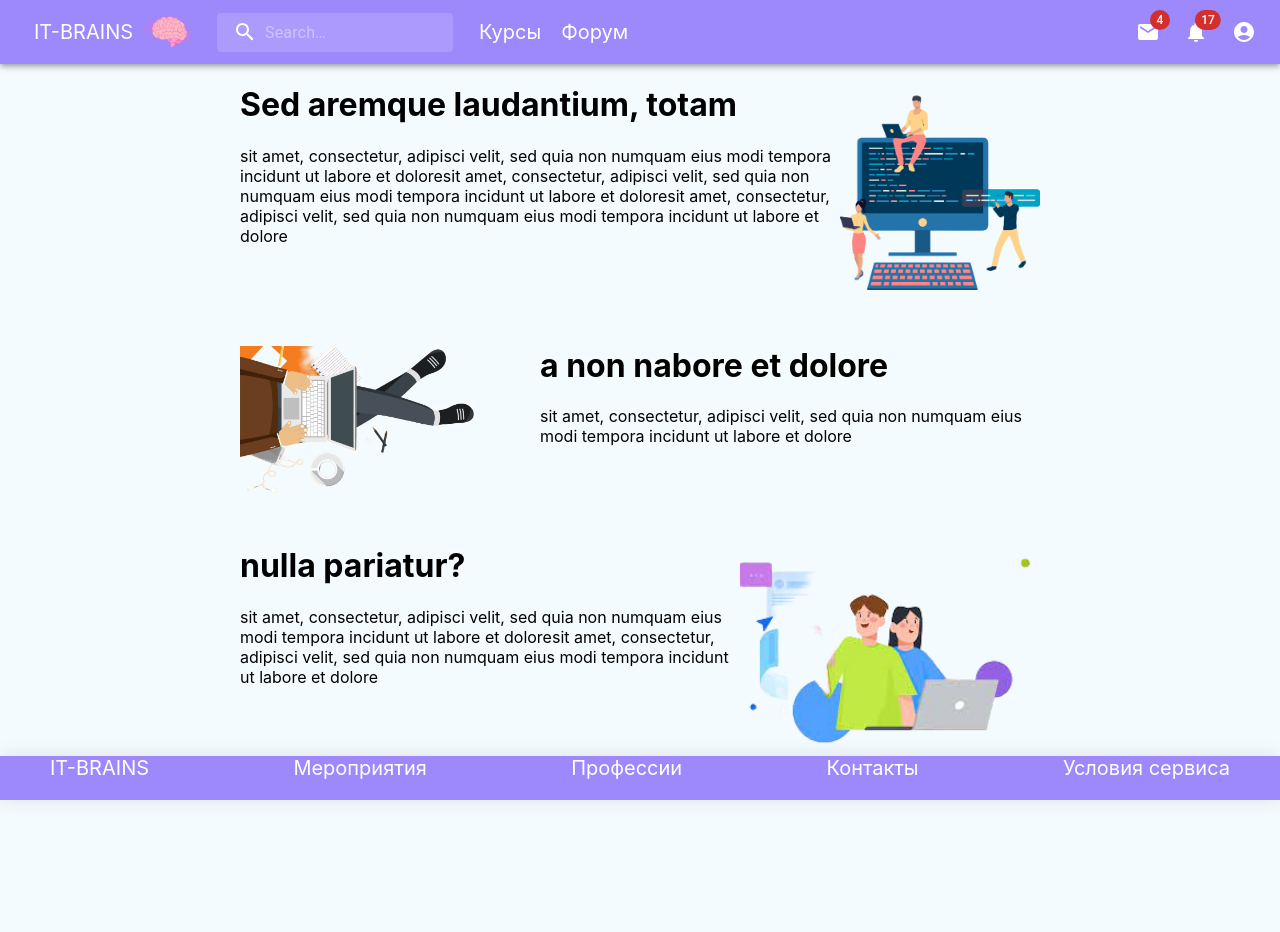
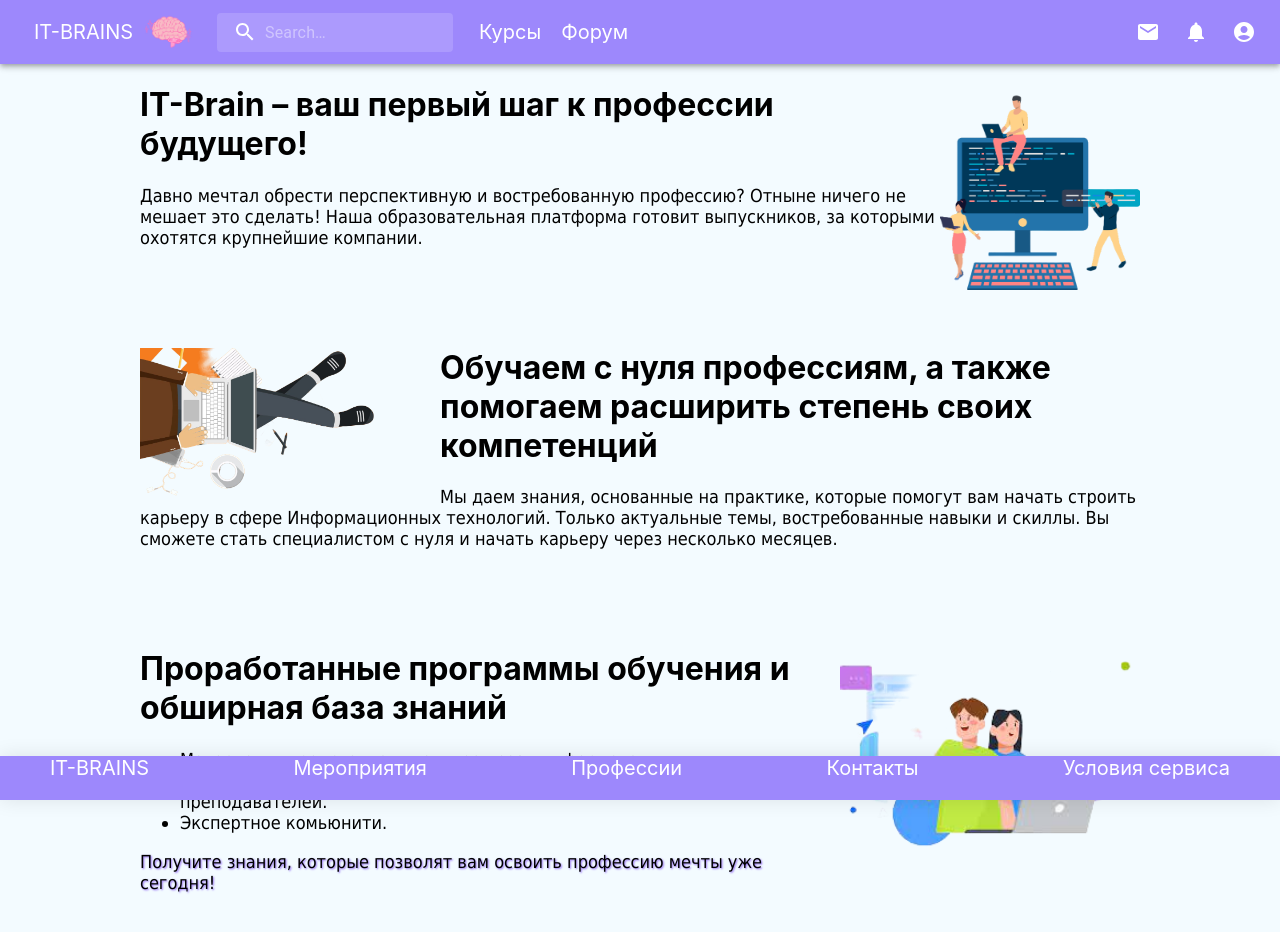
Before and after one commit to Ksusha-Gurova/neohack22, a React (Create React App) app in the folder frontend/: page / in a window 1280 px wide. Shown: the top 932 px of the page. Before the commit the page ends 800 px from the top, so only its background shows below. Built offline with nearby package versions, Linux system fonts and the light colour scheme; sample sign-in values are in the browser's storage.

Commit message:
add frame tn create course, delete badge mail, notification, fix height header

```diff
--- a/frontend/src/components/MUIcomponets/headerMUI.jsx
+++ b/frontend/src/components/MUIcomponets/headerMUI.jsx
@@ -199,18 +199,14 @@ export default function PrimarySearchAppBar() {
                     <Box sx={ { flexGrow: 1 } }/>
                     <Box sx={ { display: { xs: 'none', md: 'flex' } } }>
                         <IconButton size="large" aria-label="show 4 new mails" color="inherit">
-                            <Badge badgeContent={ 4 } color="error">
                                 <MailIcon/>
-                            </Badge>
                         </IconButton>
                         <IconButton
                             size="large"
                             aria-label="show 17 new notifications"
                             color="inherit"
                         >
-                            <Badge badgeContent={ 17 } color="error">
                                 <NotificationsIcon/>
-                            </Badge>
                         </IconButton>
                         <IconButton
                             size="large"
--- a/frontend/src/components/loginForm.jsx
+++ b/frontend/src/components/loginForm.jsx
@@ -24,7 +24,7 @@ export const LoginForm = () => {
         <form className='container-form-auth' onSubmit={ handleSubmit(onSubmit) }>
             <h2>Войти</h2>
             <div className='container-radio-auth'>
-                <label className='label-auth'>Е-мэйл</label>
+                <label className='label-auth'>Электронная почта</label>
                 <input className='input-auth' { ...register("email", {
                     required: true,
                     pattern: EMAIL_REGEXP
--- a/frontend/src/components/mainComponent.jsx
+++ b/frontend/src/components/mainComponent.jsx
@@ -8,33 +8,40 @@ export const MainComponent = () => {
         <div className='container-info-main-theme'>
             <div className='info-main-theme'>
                 <img className='img2-main' src={ img } width={ 200 }/>
-                <h1>Sed aremque laudantium, totam</h1>
+                <h1>IT-Brain – ваш первый шаг к профессии будущего!</h1>
                 <p>
-                    sit amet, consectetur, adipisci velit, sed quia non numquam eius modi tempora incidunt ut labore et
-                    doloresit amet, consectetur, adipisci velit, sed quia non numquam eius modi tempora incidunt ut
-                    labore et
-                    doloresit amet, consectetur, adipisci velit, sed quia non numquam eius modi tempora incidunt ut
-                    labore et
-                    dolore
+                    Давно мечтал обрести перспективную и востребованную профессию?
+                    Отныне ничего не мешает это сделать!
+                    Наша образовательная платформа готовит выпускников, за которыми охотятся крупнейшие компании.
                 </p>
             </div>
             <div className='info-main-theme'>
                 <img className='img-main' src={ img2 } width={ 300 }/>
-                <h1>a non nabore et dolore</h1>
+                <h1>Обучаем с нуля профессиям, а также помогаем расширить степень своих компетенций</h1>
                 <p>
-                    sit amet, consectetur, adipisci velit, sed quia non numquam eius modi tempora incidunt ut labore et
-                    dolore
+                    Мы даем знания, основанные на практике, которые помогут вам начать строить карьеру в сфере
+                    Информационных технологий.
+                    Только актуальные темы, востребованные навыки и скиллы. Вы сможете стать специалистом с нуля и
+                    начать карьеру через несколько месяцев.
                 </p>
             </div>
             <div className='info-main-theme'>
                 <img className='img2-main' src={ img3 } width={ 300 }/>
-                <h1>nulla pariatur?</h1>
+                <h1>Проработанные программы обучения и обширная база знаний</h1>
                 <p>
-                    sit amet, consectetur, adipisci velit, sed quia non numquam eius modi tempora incidunt ut labore et
-                    doloresit amet, consectetur, adipisci velit, sed quia non numquam eius modi tempora incidunt ut
-                    labore et
-                    dolore
+                    <ul>
+                        <li>
+                            Материалы, представленные в трех разных форматах.
+                        </li>
+                        <li>
+                            Тестовые задания для отработки навыков и обратная связь от преподавателей.
+                        </li>
+                        <li>
+                            Экспертное комьюнити.
+                        </li>
+                    </ul>
                 </p>
+                <p className='last-text'>Получите знания, которые позволят вам освоить профессию мечты уже сегодня!</p>
             </div>
         </div>
     );
--- a/frontend/src/components/registrationForm.jsx
+++ b/frontend/src/components/registrationForm.jsx
@@ -47,11 +47,10 @@ export const RegistrationForm = () => {
                 }) } />
             </div>
             <div className='container-radio-auth'>
-                <label className='label-auth'>Выберите свою роль</label> <br/>
                 <input className='radio-auth' type="radio" { ...register('role') } value="teacher"/>
-                <label className='label-auth' htmlFor='teacher'>Преподаватель</label> <br/>
+                <label className='label-auth' htmlFor='teacher'>Обучаю</label>
                 <input className='radio-auth' type="radio" { ...register('role') } value="student"/>
-                <label className='label-auth' htmlFor='student'>Студент</label>
+                <label className='label-auth' htmlFor='student'>Изучаю</label>
             </div>
             <div className='container-radio-auth'>
                 <label className='label-auth'>Интересы</label>
@@ -67,7 +66,7 @@ export const RegistrationForm = () => {
                 </select>
             </div>
             <div className='container-radio-auth'>
-                <label className='label-auth'>Е-мэйл</label>
+                <label className='label-auth'>Электронная почта</label>
                 <input className='input-auth' { ...register("email", {
                     required: true,
                     pattern: EMAIL_REGEXP
--- a/frontend/src/container/courseContainer.jsx
+++ b/frontend/src/container/courseContainer.jsx
@@ -17,7 +17,7 @@ export const CourseContainer = () => {
     console.log(getRoleFromToken())
 
     return (
-        <div>
+        <div className='container-course'>
             <Grid container spacing={ { xs: 2 } } columns={ { xs: 1, sm: 8, md: 12 } }
                   sx={ { p: 5, background: '#f3fbff' } }>
                 { courses.map((courseInfo) => {
@@ -29,6 +29,7 @@ export const CourseContainer = () => {
                     }
                 ) }
             </Grid>
+            <button className='btn-submit create-course'>Создать курс</button>
         </div>
     );
 };
--- a/frontend/src/index.css
+++ b/frontend/src/index.css
@@ -24,6 +24,11 @@ a {
     color: white;
     font-size: 20px;
     margin: 0 10px;
+}
+
+p {
+    font-size: 18px;
+    font-family: "Tahoma", sans-serif;
 }
 
 .footer {
@@ -135,7 +140,7 @@ a {
 .container-info-main-theme {
     margin-left: auto;
     margin-right: auto;
-    width: 800px;
+    max-width: 1000px;
 }
 
 .container-form-auth {
@@ -195,4 +200,18 @@ a {
 .info {
     font-size: 14px;
     cursor: pointer;
-    color: #2b00ff;}
+    color: #2b00ff;
+}
+
+.last-text {
+    text-shadow: 1px 1px 2px #8e67f1
+}
+
+.container-course {
+    margin-top: 30px;
+}
+
+.create-course {
+    min-width: 195px;
+
+}
```
